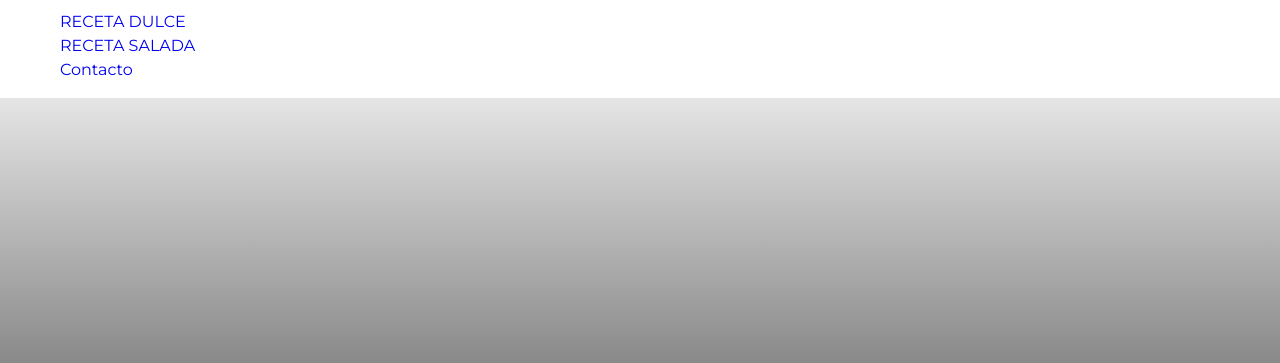
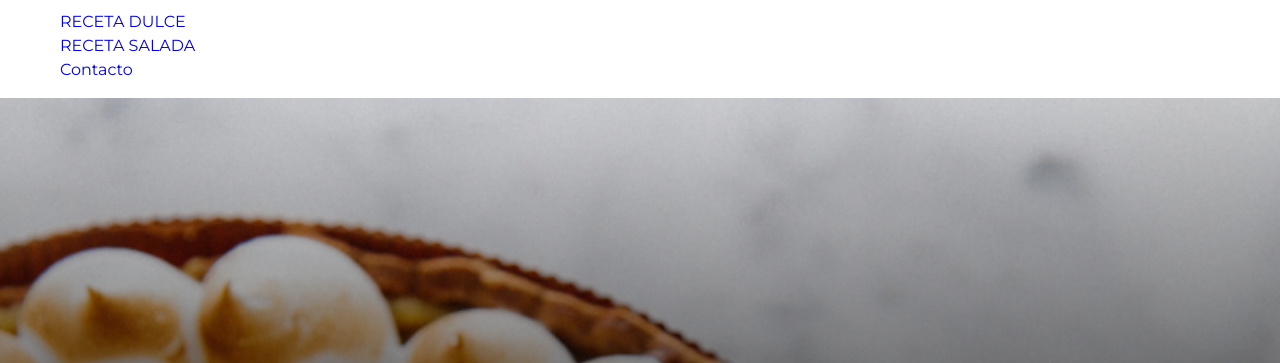
Before and after one commit to JohanAranda/FrontEnd_1, a plain HTML site: page LemonPie2/index.html in a window 1280 px wide. Shown: the part 45-408 px from the top of the page. Drawn offline with Linux system fonts and the light colour scheme.

Commit message:
Se cambia la ruta relativa de la imagen

```diff
--- a/LemonPie2/style.css
+++ b/LemonPie2/style.css
@@ -20,7 +20,7 @@ footer {
     width: auto;
     height: 400px;
     color: white;
-    background-image: linear-gradient(rgba(0, 0, 0, 0.1), rgba(0, 0, 0, 0.7)), url(../lemon2/img/lemon-pie.png);
+    background-image: linear-gradient(rgba(0, 0, 0, 0.1), rgba(0, 0, 0, 0.7)), url(img/lemon-pie.png);
     display: flex;
     flex-direction: column;
     justify-content: flex-end;
```
